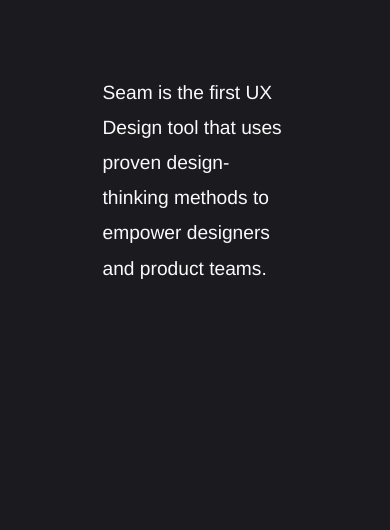
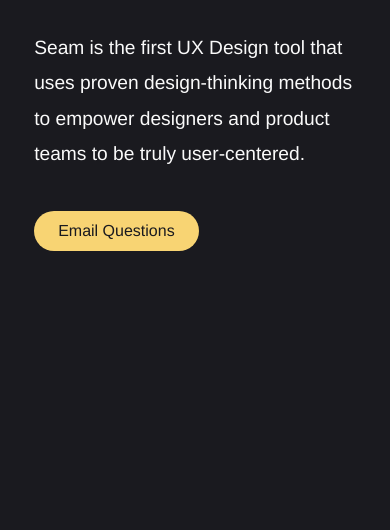
Before and after one commit to robertcrenteria/seam-design, a website: page index.html in a window 390 px wide. Shown: the part 314-844 px from the top of the page. Drawn offline with Linux system fonts and the light colour scheme.

Commit message:
Adjust logo and mobile styles

```diff
--- a/index.html
+++ b/index.html
@@ -17,8 +17,10 @@
         <h1>Seam</h1>
         <h2>
           Seam is the first UX Design tool that uses proven design-thinking
-          methods to empower designers and product teams.
+          methods to empower designers and product teams to be truly
+          user-centered.
         </h2>
+        <p><a href="mailto:hi@robertcrenteria.com">Email Questions</a></p>
       </div>
     </div>
   </body>
--- a/style.css
+++ b/style.css
@@ -25,6 +25,12 @@
   grid-column: col-start 4 / span 6;
   grid-row: 6;
 }
+@media only screen and (max-width: 600px) {
+  .content {
+    grid-column: col-start 2 / span 10;
+    grid-row: 6;
+  }
+}
 
 /*Typography*/
 
@@ -34,7 +40,8 @@
   color: #f98664;
   display: inline-block;
   position: relative;
-  padding-right: 50px;
+  padding-right: 40px;
+  margin-bottom: 20px;
 }
 h1:after {
   content: "";
@@ -52,4 +59,19 @@
   font-size: 1.2rem;
   line-height: 2.2rem;
   font-weight: 400;
+  margin-bottom: 40px;
 }
+
+a {
+  display: inline-block;
+  background: rgba(248, 212, 115, 1);
+  color: #1a1a1f;
+  border-radius: 100px;
+  text-decoration: none;
+  padding: 0.5rem 1.5rem;
+  -webkit-transition: 0.2s;
+  transition: 0.2s;
+}
+a:hover {
+  background: rgba(248, 212, 115, 0.9);
+}
```
